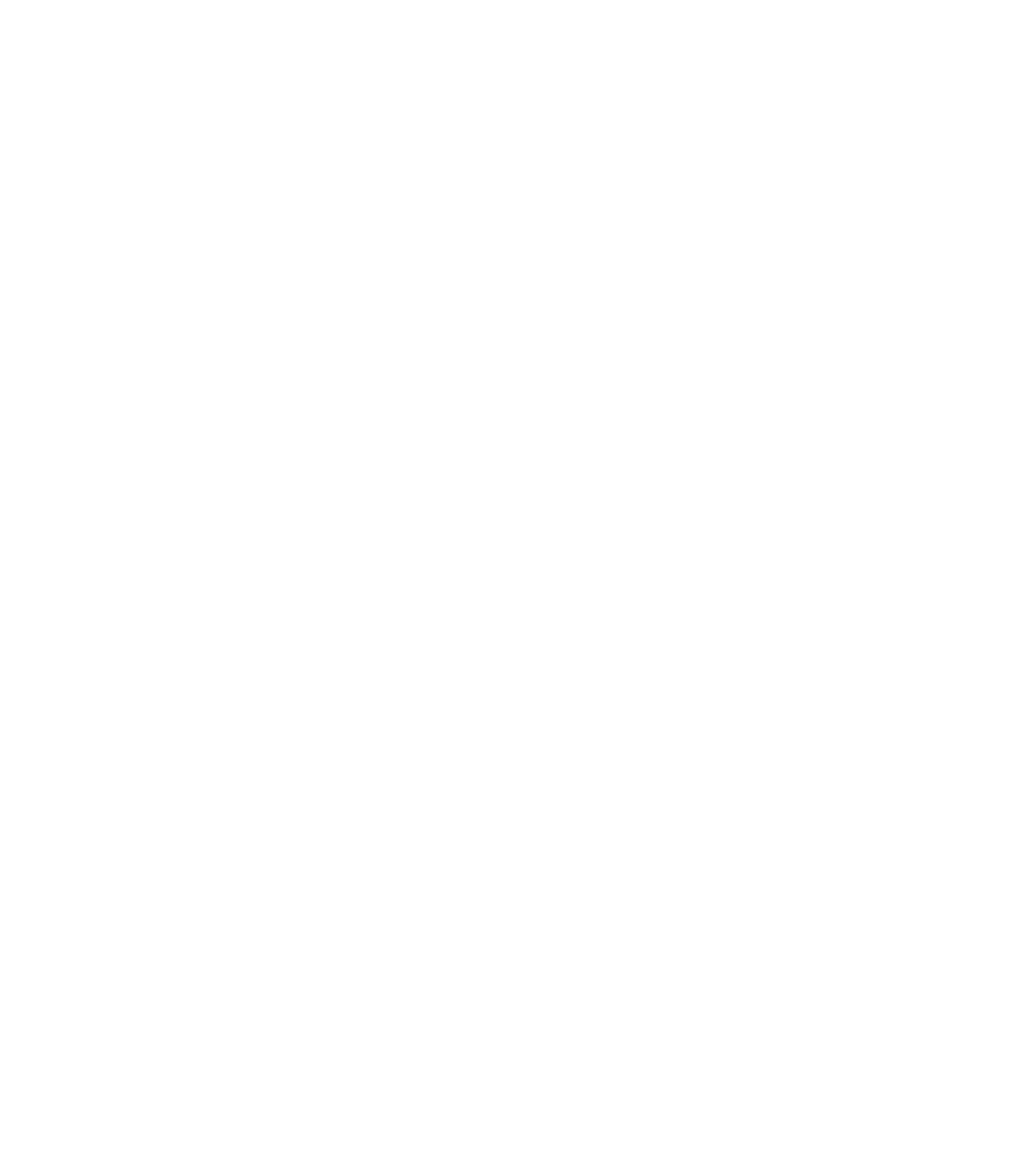
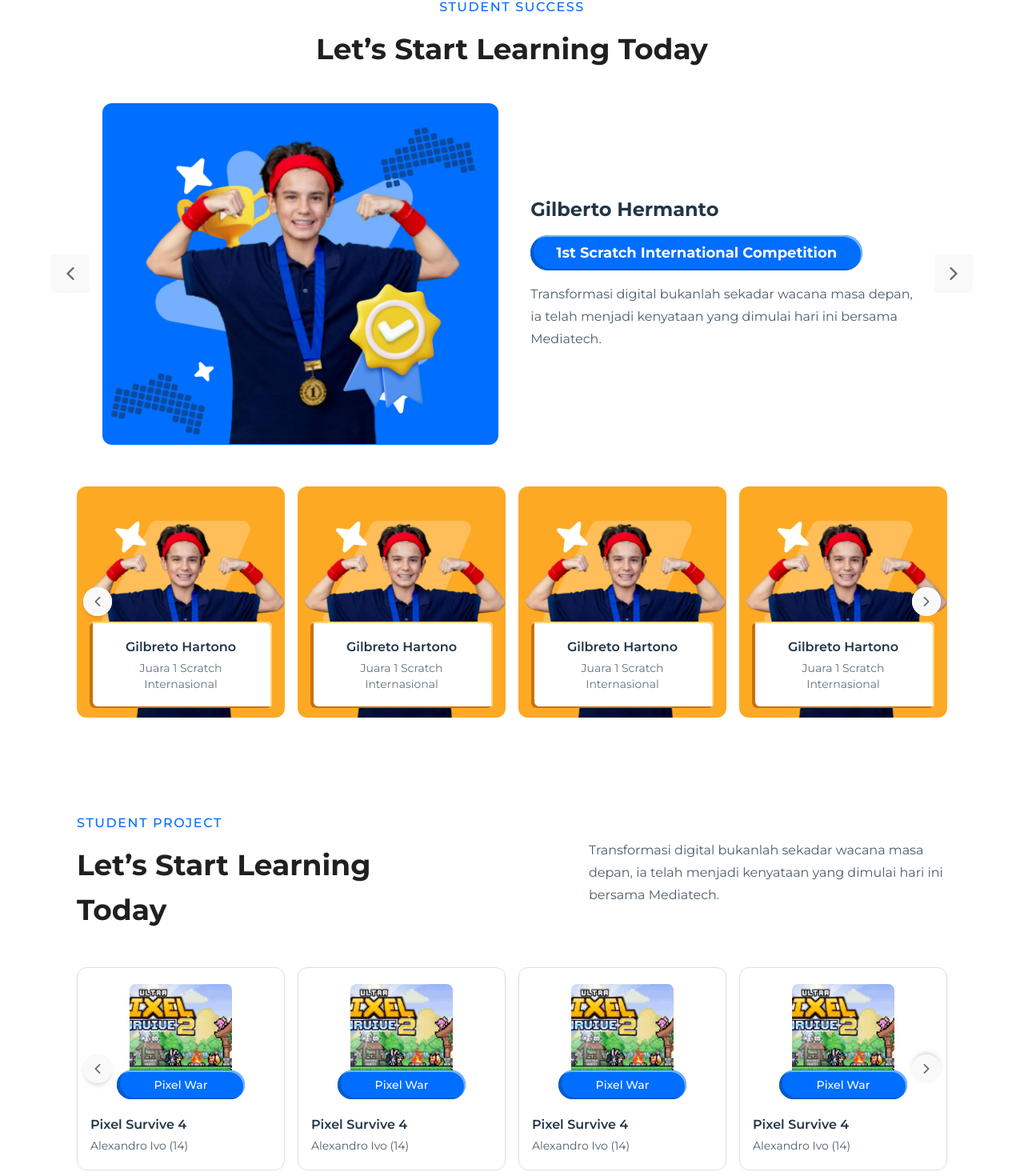
Before and after one commit to GungWira/kodingakademi_lp, a React (Vite) app: page / in a window 1280 px wide. Shown: the part 6440-7910 px from the top of the page at 80% size. Before the commit the page ends 6437 px from the top, so only its background shows below. Built offline with nearby package versions, Linux system fonts and the light colour scheme.

Commit message:
Finish mobile responsive

```diff
--- a/src/components/core/CallToAction.tsx
+++ b/src/components/core/CallToAction.tsx
@@ -10,13 +10,13 @@
           className="w-full min-w-7xl relative -bottom-[1px]"
         />
       </div>
-      <div className="w-full flex justify-center items-center bg-[#006EFF] py-12">
-        <div className="w-full flex max-w-6xl justify-between items-center gap-10">
+      <div className="w-full flex justify-center items-center bg-[#006EFF] py-0 pb-9 sm:pb-12 sm:py-12 px-6 md:px-8">
+        <div className="w-full flex max-w-6xl justify-between items-start md:items-center gap-6 md:gap-10 flex-col md:flex-row">
           <div className="flex flex-col justify-start items-start gap-4 flex-2">
             <span className="subtitle text-white font-medium text-base uppercase tracking-widest">
               It’s Your Time!
             </span>
-            <h2 className="text-5xl text-white font-bold leading-16">
+            <h2 className="text-3xl sm:text-4xl md:text-5xl text-white font-bold leading-12 sm:leading-14 md:leading-16">
               Coba Kelas Trial Gratis Sekarang Juga!
             </h2>
           </div>
--- a/src/components/core/Footer.tsx
+++ b/src/components/core/Footer.tsx
@@ -38,9 +38,9 @@
   return (
     <footer className="bg-[#0F172A] text-white pt-16 pb-6 px-4 md:px-12 w-full flex justify-center items-center">
       <div className="flex flex-col w-full max-w-6xl">
-        <div className="max-w-7xl mx-auto flex flex-row justify-between items-start gap-10 w-full">
+        <div className="max-w-7xl mx-auto flex flex-row justify-between items-start gap-10 w-full flex-wrap sm:flex-nowrap">
           {/* Logo + Description */}
-          <div className="flex flex-col gap-4 justify-start items-start max-w-sm">
+          <div className="flex flex-col gap-4 justify-start items-start w-full sm:w-fit sm:max-w-sm">
             <img
               src="/logo-white.webp"
               alt="Mediatech Indonesia"
--- a/src/components/homepage/BoxCardProject.tsx
+++ b/src/components/homepage/BoxCardProject.tsx
@@ -32,35 +32,35 @@
   };
 
   return (
-    <div className="relative w-full">
+    <div className="relative w-full mt-1">
       {/* Left Button */}
       <button
         onClick={() => handleScroll("left")}
-        className="absolute top-1/2 -translate-y-1/2 z-10 bg-white shadow-md rounded-full hover:bg-gray-100 left-2"
+        className="absolute top-1/2 -translate-y-1/2 z-10 bg-white shadow-md rounded-full hover:bg-gray-100 left-2 hidden sm:flex"
       >
         <img
           src="/arrow-w-bg.webp"
           alt="next button"
-          className="relative z-10 hover:brightness-95 w-12 "
+          className="relative z-10 hover:brightness-95 w-9 :w-12 "
         />
       </button>
 
       {/* Right Button */}
       <button
         onClick={() => handleScroll("right")}
-        className="absolute right-2 top-1/2 -translate-y-1/2 z-10 rotate-180 bg-white shadow-md rounded-full hover:bg-gray-100"
+        className="absolute right-2 top-1/2 -translate-y-1/2 z-10 rotate-180 bg-white shadow-md rounded-full hover:bg-gray-100 hidden sm:flex"
       >
         <img
           src="/arrow-w-bg.webp"
           alt="next button"
-          className="relative z-10 hover:brightness-95 w-12 "
+          className="relative z-10 hover:brightness-95 w-9 :w-12 "
         />
       </button>
 
       {/* Card Container */}
       <div
         ref={containerRef}
-        className="w-full flex overflow-hidden scroll-smooth snap-x snap-mandatory gap-4"
+        className="w-full flex overflow-x-auto sm:overflow-hidden scroll-smooth snap-x snap-mandatory gap-4"
       >
         {[...Array(TOTAL_CARDS)].map((_, index) => (
           <CardProject key={index} />
--- a/src/components/homepage/BoxCardTestimonialSmall.tsx
+++ b/src/components/homepage/BoxCardTestimonialSmall.tsx
@@ -32,34 +32,35 @@
   };
 
   return (
-    <div className="relative w-full">
+    <div className="relative w-full mt-3">
       {/* Left Button */}
       <button
         onClick={() => handleScroll("left")}
-        className="absolute top-1/2 -translate-y-1/2 z-10 bg-white shadow-md rounded-full hover:bg-gray-100 left-2"
+        className="absolute top-1/2 -translate-y-1/2 z-10 bg-white shadow-md rounded-full hover:bg-gray-100 left-2 hidden sm:flex"
       >
         <img
           src="/arrow-w-bg.webp"
           alt="next button"
-          className="relative z-10 hover:brightness-95 w-12 "
+          className="relative z-10 hover:brightness-95 w-9 :w-12 "
         />
       </button>
 
       {/* Right Button */}
       <button
         onClick={() => handleScroll("right")}
-        className="absolute right-2 top-1/2 -translate-y-1/2 z-10 rotate-180 bg-white shadow-md rounded-full hover:bg-gray-100"
+        className="absolute right-2 top-1/2 -translate-y-1/2 z-10 rotate-180 bg-white shadow-md rounded-full hover:bg-gray-100 hidden sm:flex"
       >
         <img
           src="/arrow-w-bg.webp"
           alt="next button"
-          className="relative z-10 hover:brightness-95 w-12 "
+          className="relative z-10 hover:brightness-95 w-9 :w-12 "
         />
       </button>
+
       {/* Card Container */}
       <div
         ref={containerRef}
-        className="w-full flex overflow-hidden scroll-smooth snap-x snap-mandatory gap-4"
+        className="w-full flex overflow-x-auto sm:overflow-hidden scroll-smooth snap-x snap-mandatory gap-4"
       >
         {[...Array(TOTAL_CARDS)].map((_, index) => (
           <CardTestimonialSmall key={index} />
--- a/src/components/homepage/CardTestimonialLarge.tsx
+++ b/src/components/homepage/CardTestimonialLarge.tsx
@@ -1,6 +1,6 @@
 export default function CardTestimonialLarge() {
   return (
-    <div className="card min-w-full px-8 bg-white flex justify-between items-center gap-10">
+    <div className="card min-w-full lg:px-8 bg-white flex justify-between items-center gap-5 md:gap-10 flex-col lg:flex-row">
       <div className="flex justify-center items-center bg-[#006EFF] rounded-xl overflow-hidden">
         <img
           src="/homepage-student-main-1.webp"
@@ -8,12 +8,14 @@
           className="w-full"
         />
       </div>
-      <div className="flex w-full flex-col gap-4">
-        <p className="font-bold text-2xl">Gilberto Hermanto</p>
-        <span className="bg-[#006EFF] inner-shadow-combined w-fit px-8 py-2 rounded-full text-white font-bold text-lg">
+      <div className="flex w-full flex-col gap-2 md:gap-4">
+        <p className="font-bold text-lg sm:text-xl md:text-2xl">
+          Gilberto Hermanto
+        </p>
+        <span className="bg-[#006EFF] inner-shadow-combined w-fit px-5 sm:px-8 py-2 rounded-full text-white font-bold text-sm sm:text-base md:text-lg">
           1st Scratch International Competition
         </span>
-        <p className="text-base opacity-80 leading-7">
+        <p className="text-sm md:text-base opacity-80 leading-7">
           Transformasi digital bukanlah sekadar wacana masa depan, ia telah
           menjadi kenyataan yang dimulai hari ini bersama Mediatech.
         </p>
--- a/src/components/homepage/CardTestimonialSmall.tsx
+++ b/src/components/homepage/CardTestimonialSmall.tsx
@@ -8,8 +8,10 @@
       />
       <div className="absolute bottom-3 w-full left-0 px-4">
         <div className="w-full gap-1 bg-white inner-shadow-combined-3 rounded-md flex flex-col justify-center items-center px-4 py-5">
-          <p className="text-base font-semibold">Gilbreto Hartono</p>
-          <p className="text-sm opacity-70">Juara 1 Scratch Internasional</p>
+          <p className="text-sm sm:text-base font-semibold">Gilbreto Hartono</p>
+          <p className="text-xs sm:text-sm opacity-70 text-center">
+            Juara 1 Scratch Internasional
+          </p>
         </div>
       </div>
     </div>
--- a/src/pages/Homepage.tsx
+++ b/src/pages/Homepage.tsx
@@ -4,6 +4,11 @@
 import BoxCardProgram from "../components/homepage/BoxCardProgram";
 import TitleLayout from "../components/core/TitleLayout";
 import BoxLearningTools from "../components/homepage/BoxLearningTools";
+import CardTestimonialLarge from "../components/homepage/CardTestimonialLarge";
+import BoxCardTestimonialSmall from "../components/homepage/BoxCardTestimonialSmall";
+import BoxCardProject from "../components/homepage/BoxCardProject";
+import CallToAction from "../components/core/CallToAction";
+import Footer from "../components/core/Footer";
 // import Navbar from "../components/core/Navbar";
 // import CardTestimonialLarge from "../components/homepage/CardTestimonialLarge";
 // import CallToAction from "../components/core/CallToAction";
@@ -494,15 +499,16 @@
       </section>
       {/* END TOOLS */}
       {/* START TESTIMONIAL */}
-      {/* <section className="flex justify-center items-center w-full">
-        <div className="w-full max-w-6xl flex flex-col justify-center items-center gap-10">
+      <section className="flex justify-center items-center w-full">
+        <div className="w-full max-w-6xl flex flex-col justify-center items-center gap-6 md:gap-10 px-6 md:px-8">
           <div className="flex text-center flex-col max-w-xl justify-center items-center gap-4">
-            <span className="subtitle text-[#006EFF] font-medium text-base uppercase tracking-widest">
-              STUDENT SUCCESS
-            </span>
-            <h2 className="text-4xl font-bold leading-14">
-              Accelerated Learning for Future Innovators
-            </h2>
+            <TitleLayout
+              title="Let’s Start Learning Today"
+              subtitle="Student Success"
+              align="Center"
+              position="Center"
+              type="Normal"
+            />
           </div>
           <div className="w-full flex justify-center items-center overflow-hidden">
             <div className="w-full overflow-hidden flex justify-start items-start">
@@ -531,19 +537,20 @@
           </div>
           <BoxCardTestimonialSmall />
         </div>
-      </section> */}
+      </section>
       {/* END TESTIMONIAL */}
       {/* START PROJECTS */}
-      {/* <section className="flex justify-center items-center w-full">
-        <div className="w-full gap-10 flex max-w-6xl justify-center items-center flex-col overflow-hidden">
-          <div className="flex flex-row justify-between items-center gap-10 w-full">
+      <section className="flex justify-center items-center w-full">
+        <div className="w-full gap-10 flex max-w-6xl justify-center items-center flex-col overflow-hidden px-6 md:px-8">
+          <div className="flex flex-col md:flex-row justify-between items-center gap-5 md:gap-10 w-full">
             <div className="flex flex-col flex-1 gap-4 max-w-md">
-              <span className="subtitle text-[#006EFF] font-medium text-base uppercase tracking-widest">
-                STUDENT’S PROJECTS
-              </span>
-              <h2 className="text-4xl font-bold leading-14">
-                Accelerated Learning for Future Innovators
-              </h2>
+              <TitleLayout
+                title="Let’s Start Learning Today"
+                subtitle="Student Project"
+                align="Left"
+                position="Left"
+                type="Normal"
+              />
             </div>
             <div className="flex flex-1 max-w-md">
               <p className="text-base opacity-80 leading-7">
@@ -554,18 +561,19 @@
           </div>
           <BoxCardProject />
         </div>
-      </section> */}
+      </section>
       {/* END PROJECTS */}
       {/* START INDUSTRY PARTENR */}
-      {/* <section className="flex justify-center items-center w-full">
-        <div className="flex max-w-6xl flex-col w-full justify-center items-center gap-10">
+      <section className="flex justify-center items-center w-full">
+        <div className="flex max-w-6xl flex-col w-full justify-center items-center gap-6 md:gap-10">
           <div className="flex text-center flex-col max-w-xl justify-center items-center gap-4">
-            <span className="subtitle text-[#006EFF] font-medium text-base uppercase tracking-widest">
-              Industrial Partner
-            </span>
-            <h2 className="text-4xl font-bold leading-14">
-              Accelerated Learning for Future Innovators
-            </h2>
+            <TitleLayout
+              title="Let’s Start Learning Today"
+              subtitle="Industrial Partner"
+              align="Center"
+              position="Center"
+              type="Normal"
+            />
           </div>
           <div className="w-full">
             <img
@@ -575,13 +583,13 @@
             />
           </div>
         </div>
-      </section> */}
+      </section>
       {/* END INDUSTRY PARTENR */}
       {/* START CTA */}
-      {/* <CallToAction /> */}
+      <CallToAction />
       {/* END CTA */}
       {/* START FOOTER */}
-      {/* <Footer /> */}
+      <Footer />
       {/* END FOOTER */}
     </div>
   );
```
